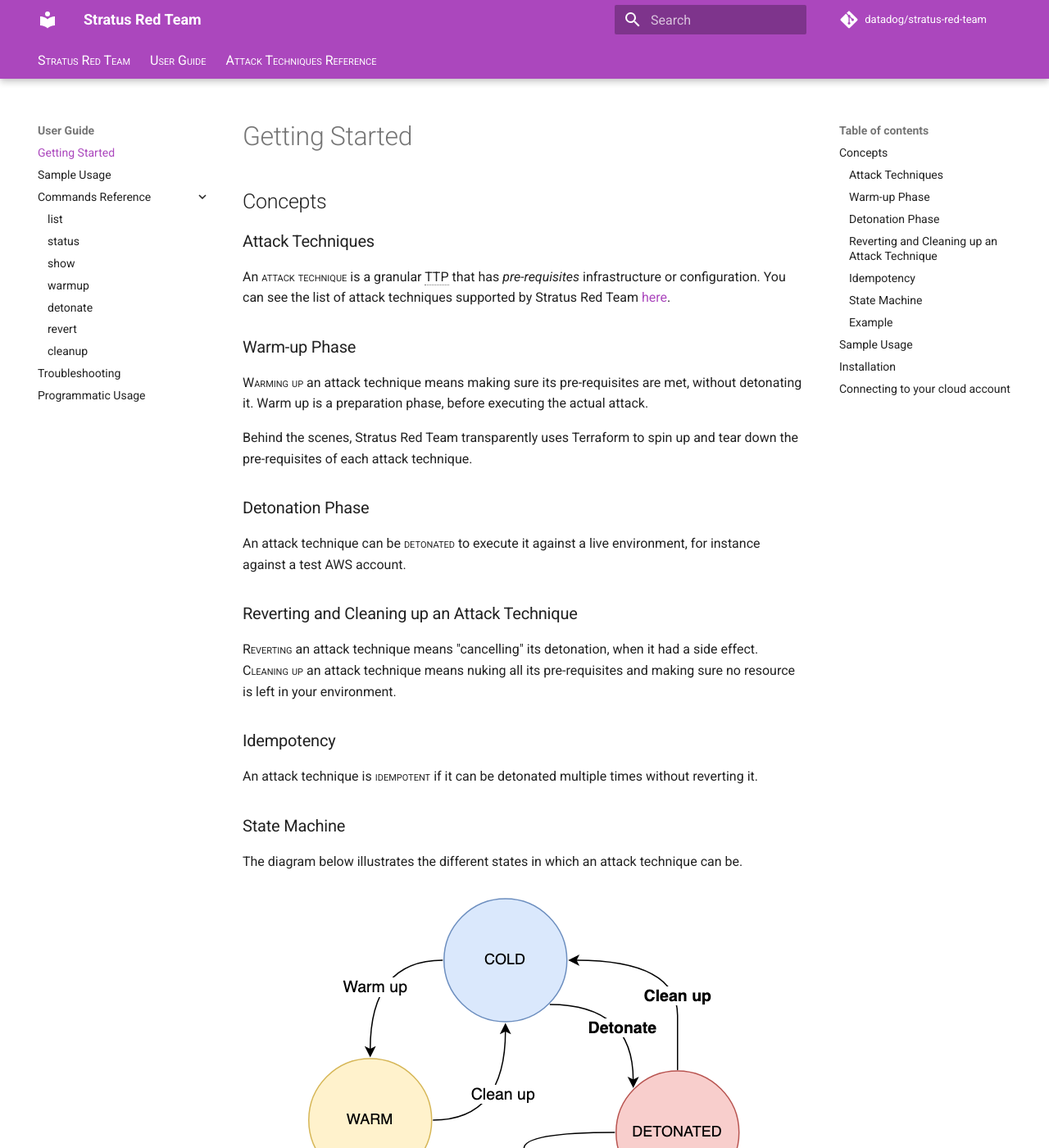
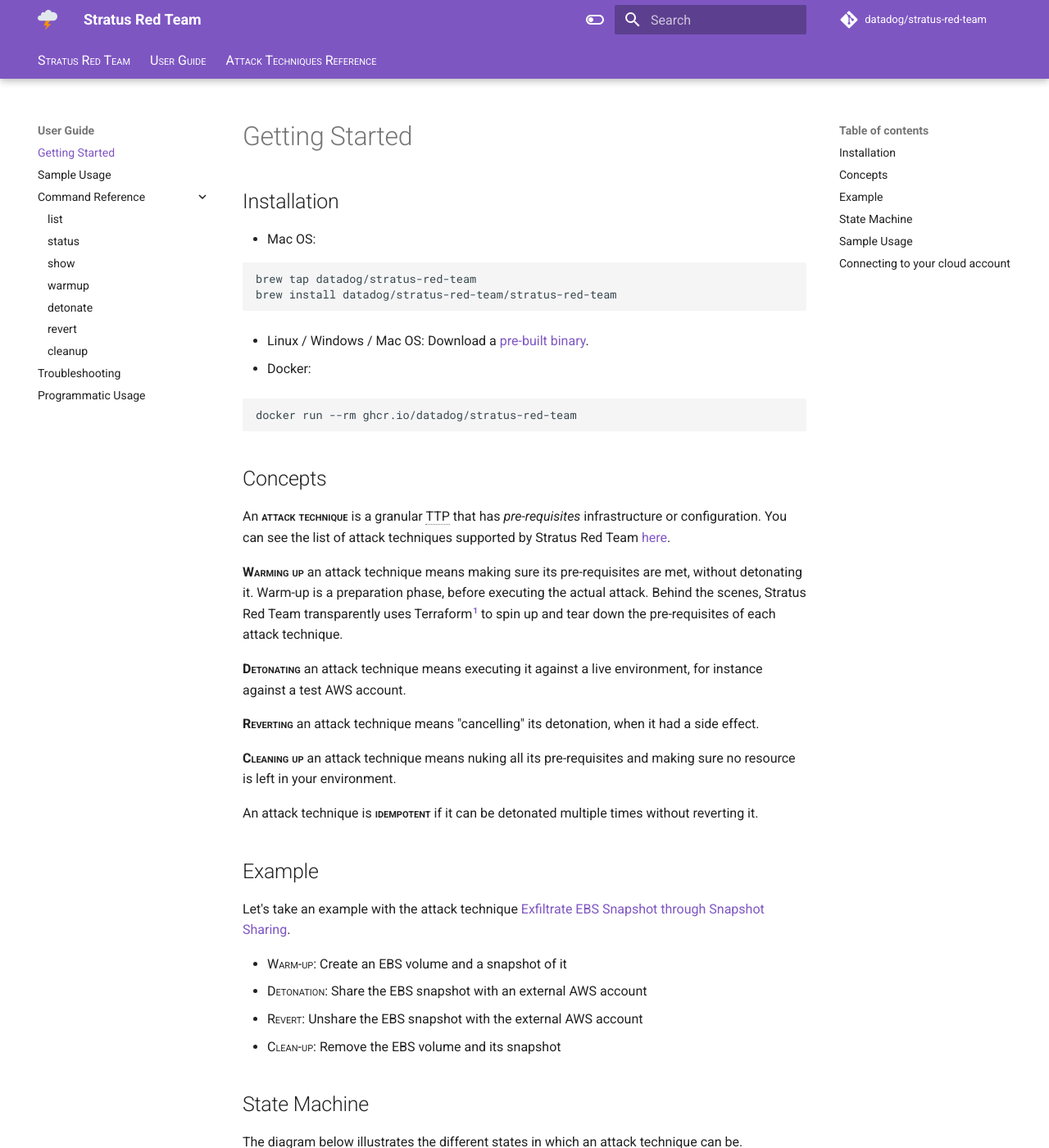
Before and after one commit to danienl1/stratus-byoi, an MkDocs documentation site: the page built from docs/user-guide/getting-started.md, in a window 1280 px wide and 1400 px high. Shown: the whole window at 82% size. Built offline with MkDocs 1.6.1 and Material for MkDocs 9.7.7, drawn with Linux system fonts in a browser that asks for light colours; comment, search, counter and statistics services are not loaded; some of the changed text lies outside the part shown.

Commit message:
docs: Various styling enhancements

````diff
--- a/docs/css/extra.css
+++ b/docs/css/extra.css
@@ -1,5 +1,10 @@
 .smallcaps {
     font-variant: small-caps;
+}
+
+.concept {
+    font-variant: small-caps;
+    font-weight: bold;
 }
 
 .md-tabs__link {
--- a/docs/user-guide/getting-started.md
+++ b/docs/user-guide/getting-started.md
@@ -1,33 +1,48 @@
 # Getting Started
+
+## Installation
+
+- Mac OS:
+
+```
+brew tap datadog/stratus-red-team
+brew install datadog/stratus-red-team/stratus-red-team
+```
+
+- Linux / Windows / Mac OS: Download a [pre-built binary](https://github.com/datadog/stratus-red-team/releases).
+
+- Docker:
+
+```
+docker run --rm ghcr.io/datadog/stratus-red-team
+```
 
 ## Concepts
 
-### Attack Techniques
-
-An <span class="smallcaps">attack technique</span> is a granular TTP that has *pre-requisites* infrastructure or configuration.
+An <span class="concept">attack technique</span> is a granular TTP that has *pre-requisites* infrastructure or configuration.
 You can see the list of attack techniques supported by Stratus Red Team [here](../attack-techniques/list.md).
 
-### Warm-up Phase
+<span class="concept">Warming up</span> an attack technique means making sure its pre-requisites are met, without detonating it.
+Warm-up is a preparation phase, before executing the actual attack. Behind the scenes, Stratus Red Team transparently uses Terraform[^1] to spin up and tear down the pre-requisites of each attack technique.
 
-<span class="smallcaps">Warming up</span> an attack technique means making sure its pre-requisites are met, without detonating it.
-Warm up is a preparation phase, before executing the actual attack.
+<span class="concept">Detonating</span> an attack technique means executing it against a live environment, for instance against a test AWS account.
 
-Behind the scenes, Stratus Red Team transparently uses Terraform to spin up and tear down the pre-requisites of each attack technique.
+<span class="concept">Reverting</span> an attack technique means "cancelling" its detonation, when it had a side effect.
 
-### Detonation Phase
+<span class="concept">Cleaning up</span> an attack technique means nuking all its pre-requisites and making sure no resource is left in your environment.
 
-An attack technique can be <span class="smallcaps">detonated</span> to execute it against a live environment, for instance against a test AWS account.
+An attack technique is <span class="concept">idempotent</span> if it can be detonated multiple times without reverting it.
 
-### Reverting and Cleaning up an Attack Technique
+## Example
 
-<span class="smallcaps">Reverting</span> an attack technique means "cancelling" its detonation, when it had a side effect.
-<span class="smallcaps">Cleaning up</span> an attack technique means nuking all its pre-requisites and making sure no resource is left in your environment.
+Let's take an example with the attack technique [Exfiltrate EBS Snapshot through Snapshot Sharing](../../attack-techniques/AWS/aws.exfiltration.ebs-snapshot-shared-with-external-account/).
 
-### Idempotency
+- <span class="smallcaps">Warm-up</span>: Create an EBS volume and a snapshot of it
+- <span class="smallcaps">Detonation</span>: Share the EBS snapshot with an external AWS account
+- <span class="smallcaps">Revert</span>: Unshare the EBS snapshot with the external AWS account
+- <span class="smallcaps">Clean-up</span>: Remove the EBS volume and its snapshot
 
-An attack technique is <span class="smallcaps">idempotent</span> if it can be detonated multiple times without reverting it.
-
-### State Machine
+## State Machine
 
 The diagram below illustrates the different states in which an attack technique can be.
 
@@ -35,15 +50,6 @@ The diagram below illustrates the different states in which an attack technique
 ![](./state-machine.png)
 <figcaption>State Machine of a Stratus Attack Technique</figcaption>
 </figure>
-
-### Example
-
-Let's take an example. The attack technique [Exfiltrate EBS Snapshot through Snapshot Sharing](../../attack-techniques/AWS/aws.exfiltration.ebs-snapshot-shared-with-external-account/) is comprised of two phases:
-
-- Warm-up: Create an EBS volume and a snapshot of it
-- Detonation: Share the EBS snapshot with an external AWS account
-- Revert: Unshare the EBS snapshot with the external AWS account
-- Clean-up: Remove the EBS volume and its snapshot
 
 ## Sample Usage
 
@@ -79,24 +85,6 @@ stratus cleanup aws.exfiltration.ebs-snapshot-shared-with-external-account
 
 For more information, see [Usage](./usage.md).
 
-## Installation
-
-- Mac OS:
-
-```
-brew tap datadog/stratus-red-team
-brew install datadog/stratus-red-team/stratus-red-team
-```
-
-- Linux / Windows: Download one of the [pre-built binaries](https://github.com/datadog/stratus-red-team/releases).
-
-- Docker:
-
-```
-docker pull ghcr.io/datadog/stratus-red-team
-docker run --rm ghcr.io/datadog/stratus-red-team
-```
-
 ## Connecting to your cloud account
 
 Stratus Red Team currently supports only AWS. In order to use Stratus attack techniques against AWS, you need to be authenticated prior to running it, for instance:
@@ -105,4 +93,8 @@ Stratus Red Team currently supports only AWS. In order to use Stratus attack tec
 
 - Using static credentials in `~/.aws/config`, and setting your desired AWS profile using `export AWS_PROFILE=my-profile`
 
+Encountering issues? See our [troubleshooting](./troubleshooting.md) page, or [open an issue](https://github.com/DataDog/stratus-red-team/issues/new/choose).
+
 *[TTP]: Tactics, techniques and procedures
+
+[^1]: While Stratus Red Team uses Terraform under the hood, it doesn't mess with your current Terraform install nor does it require you to install Terraform as a pre-requisite. Stratus Red Team will download its own Terraform binary in `$HOME/.stratus-red-team`.
--- a/mkdocs.yml
+++ b/mkdocs.yml
@@ -7,14 +7,39 @@ plugins:
   - awesome-pages
 theme:
   name: material
+  logo: ./logo.svg
+  favicon: ./logo.svg
   palette:
-    primary: purple
+    - scheme: default
+      primary: deep-purple
+      toggle:
+        icon: material/toggle-switch-off-outline
+        name: Switch to dark mode
+    - scheme: slate
+      primary: deep-purple
+      toggle:
+        icon: material/toggle-switch
+        name: Switch to light mode
   features:
   - navigation.expand
   - navigation.indexes
   - navigation.top
   - navigation.tabs
   - navigation.tabs.sticky
+  icon:
+    admonition:
+      note: octicons/tag-16
+      abstract: octicons/checklist-16
+      info: octicons/info-16
+      tip: octicons/squirrel-16
+      success: octicons/check-16
+      question: octicons/question-16
+      warning: octicons/alert-16
+      failure: octicons/x-circle-16
+      danger: octicons/zap-16
+      bug: octicons/bug-16
+      example: octicons/beaker-16
+      quote: octicons/quote-16
 use_directory_urls: true
 markdown_extensions:
   - pymdownx.highlight:
@@ -29,6 +54,9 @@ markdown_extensions:
   - def_list
   - attr_list
   - md_in_html
+  - admonition
+  - pymdownx.details
+  - footnotes
 
 
 extra_javascript:
@@ -54,7 +82,7 @@ nav:
   - User Guide:
       - Getting Started: user-guide/getting-started.md
       - Sample Usage: user-guide/examples.md
-      - Commands Reference:
+      - Command Reference:
           - list: user-guide/commands/list.md
           - status: user-guide/commands/status.md
           - show: user-guide/commands/show.md
````
Also changed, not shown: docs/index.md (+4 -4 lines), docs/user-guide/programmatic-usage.md (+8 -7 lines), docs/logo.svg (added), docs/user-guide/state-machine.png, 1 other file.
